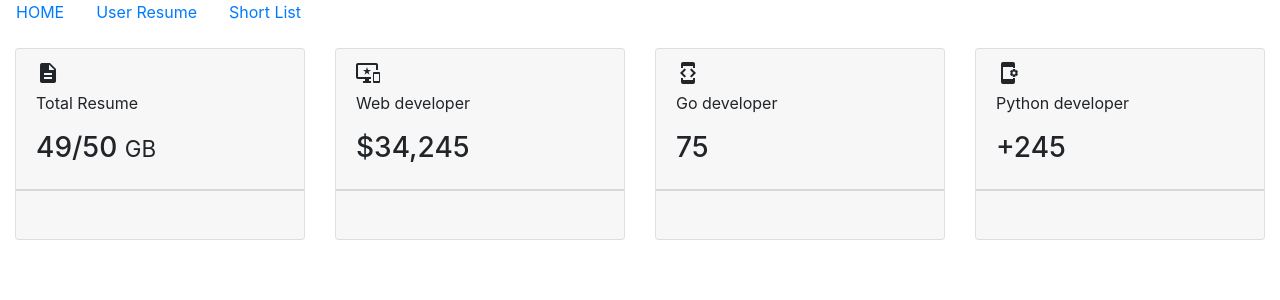
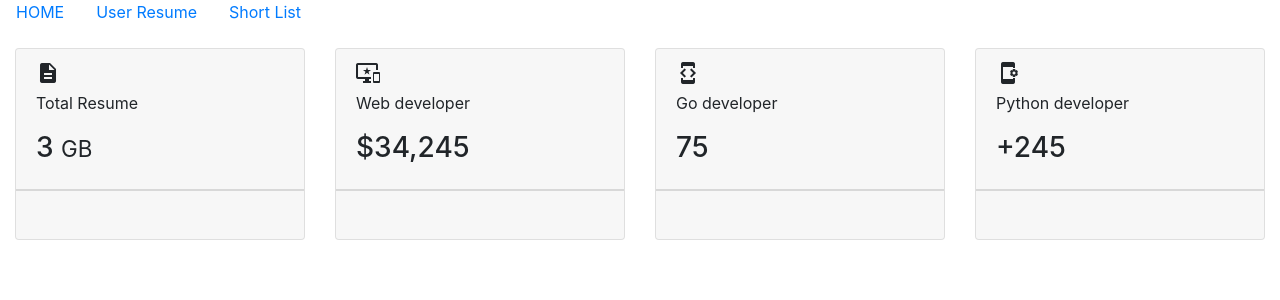
Before and after one commit to thanseefpp/Hackathon, a Django app: page /admin/dashboard/ in a window 1280 px wide. Shown: the part 62-362 px from the top of the page. Run offline with Django 3.2, Linux system fonts and the light colour scheme; a user stored in the database is signed in; data comes from the database, SQL or seed files in the repository; some libraries are stand-ins or nearby versions.

Commit message:
before add shafeer added contents

```diff
--- a/office/views.py
+++ b/office/views.py
@@ -30,7 +30,8 @@ def adminlogin(request):
 
 def admindash(request):
     if request.user.is_superuser:
-        return render(request,'admindash.html')
+        resume = Resumes.objects.all()
+        return render(request,'admindash.html',{'resume':resume})
     else:
         return redirect(adminlogin)
 
--- a/templates/admindash.html
+++ b/templates/admindash.html
@@ -14,7 +14,7 @@
                     <i class="material-icons">description</i>
                   </div>
                   <p class="card-category">Total Resume</p>
-                  <h3 class="card-title">49/50
+                  <h3 class="card-title">{{resume.count}}
                     <small>GB</small>
                   </h3>
                 </div>
```
